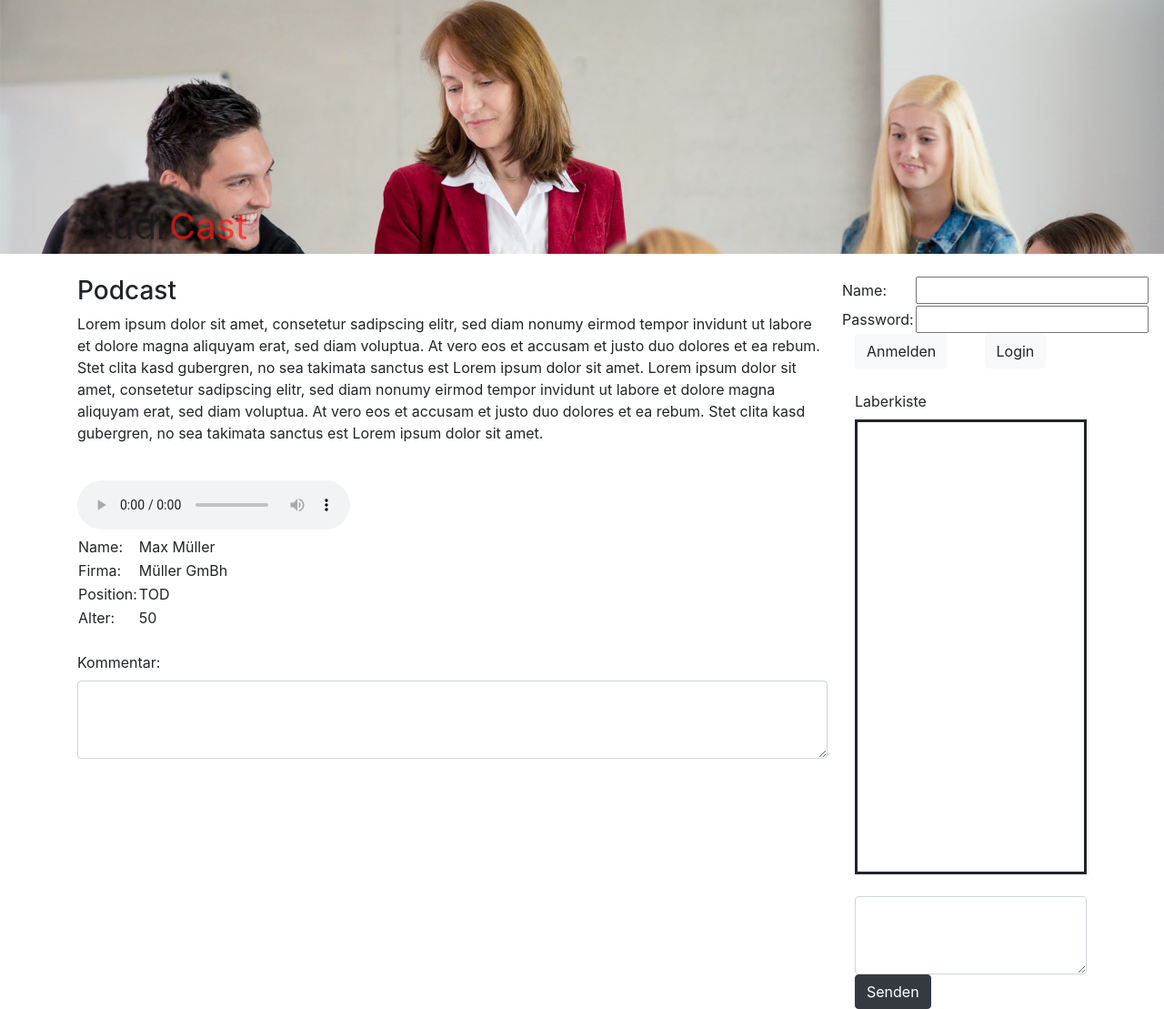
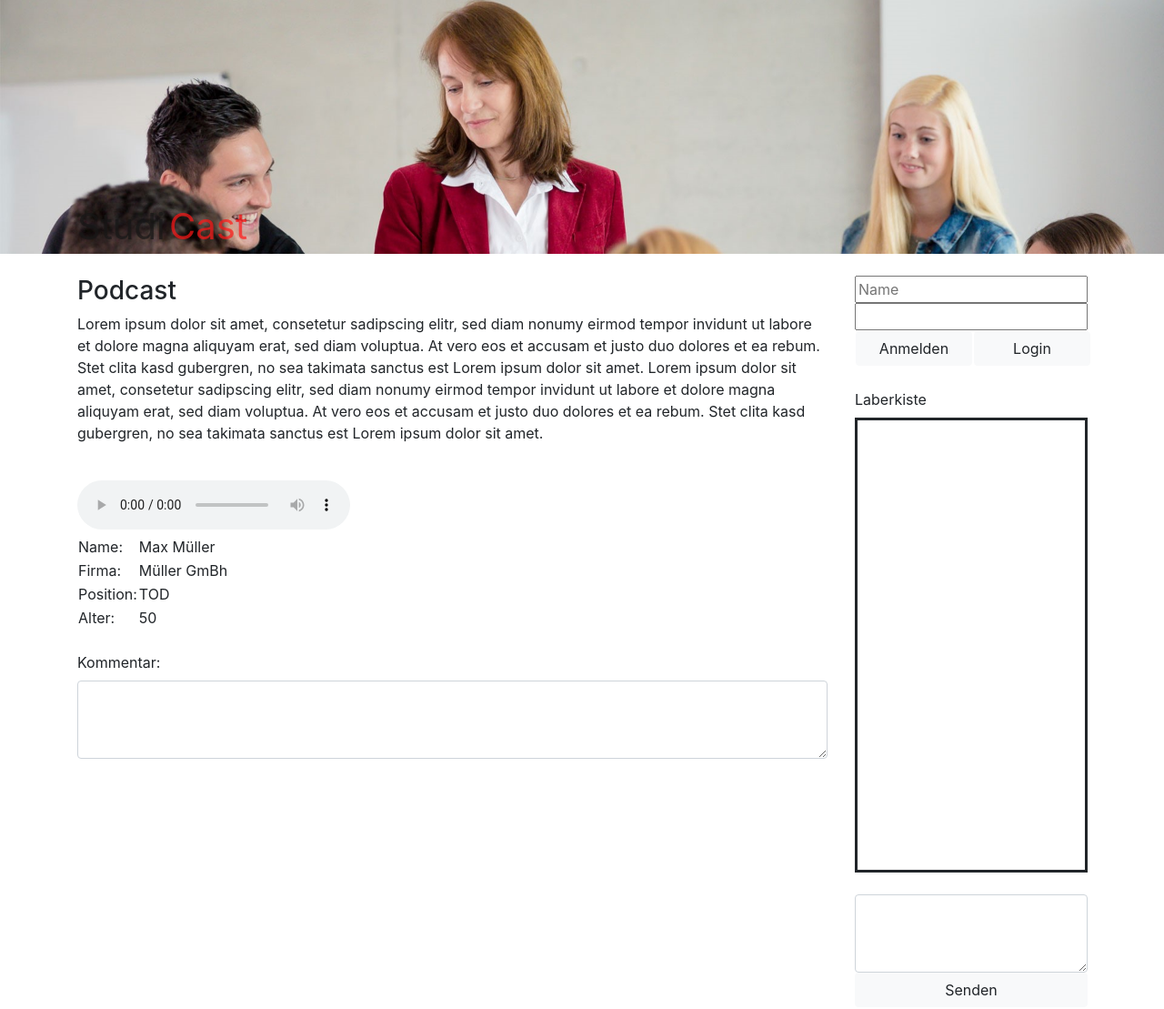
Before and after one commit to nicoj2011/StudiCast, a PHP site: page / in a window 1280 px wide. Shown: the part 83-1192 px from the top of the page at 91% size. Run offline with PHP 8.4, Linux system fonts and the light colour scheme.

Commit message:
Vorlesung 13.11

```diff
--- a/CSS/general/general.css
+++ b/CSS/general/general.css
@@ -39,17 +39,46 @@
 
 }
 
+#txtName
+{
+    width: 20vw;
+}
+
+#txtPW
+{
+    width: 20vw;
+}
+
+#btnAnmelden
+{
+    width: 10vw;
+}
+
+#btnLogin
+{
+    width: 10vw;
+}
+
 .login
 {
-   width: 100%;
+    width: 20vw;
 }
-
-
 
 #chat
 {
     height: 500px;
+    width: 20vw;
     border-style: solid;
+}
+
+#txtChat
+{
+    width: 20vw;
+}
+
+#btnChat
+{
+    width: 20vw;
 }
 
 /* Kontakt */
--- a/index.html
+++ b/index.html
@@ -18,7 +18,6 @@
     <body>
         <header class="container">
             <nav class="navbar navbar-expand-lg navbar-light">
-
                 <button class="navbar-toggler" type="button" data-toggle="collapse" data-target="#navbarNav" aria-controls="navbarNav" aria-expanded="false" aria-label="Toggle navigation">
                     <span class="navbar-toggler-icon"></span>
                 </button>
@@ -101,31 +100,26 @@
 
 
                 </div>
+
                 <div class="col-3">
                     <div>
                         <br>
-                        <div  id="login">
-                            <div class="row">
+
+                        <input placeholder="Name" id="txtName" type="text">
+
+                        <input placeholer="Passwort" id="txtPW" type="password">
+
                         <table>
                             <tr>
-                                        <td>Name:</td>
-                                        <td><input type="text"></td></tr>
-                                    <tr>
-                                        <td>Password:</td>
-                                        <td><input type="text"></td>
+                                <td>
+                                    <button id="btnAnmelden" class="btn btn-light">Anmelden</button>
+                                </td>
+                                <td>
+                                    <button id="btnLogin" class="btn btn-light">Login</button>
+                                </td>
                             </tr>
+
                         </table>
-                            </div>
-                        </div>
-
-                        <div class="row">
-                            <div class="col">
-                                <button id="btnAnmelden" class="btn btn-light">Anmelden</button>
-                            </div>
-                            <div class="col">
-                                <button id="btnLogin" class="btn btn-light">Login</button>
-                            </div>
-                        </div>
 
                         <br>
 
@@ -137,9 +131,9 @@
 
                         <br>
 
-                        <textarea class="form-control" id="send" rows="3"></textarea>
+                        <textarea class="form-control" id="txtChat" rows="3"></textarea>
 
-                        <button type="button" class="btn btn-dark">Senden</button>
+                        <button id="btnChat" type="button" class="btn btn-light">Senden</button>
 
                     </div>
                 </div>
```
Lines whose indentation alone changed are shown as unchanged.
